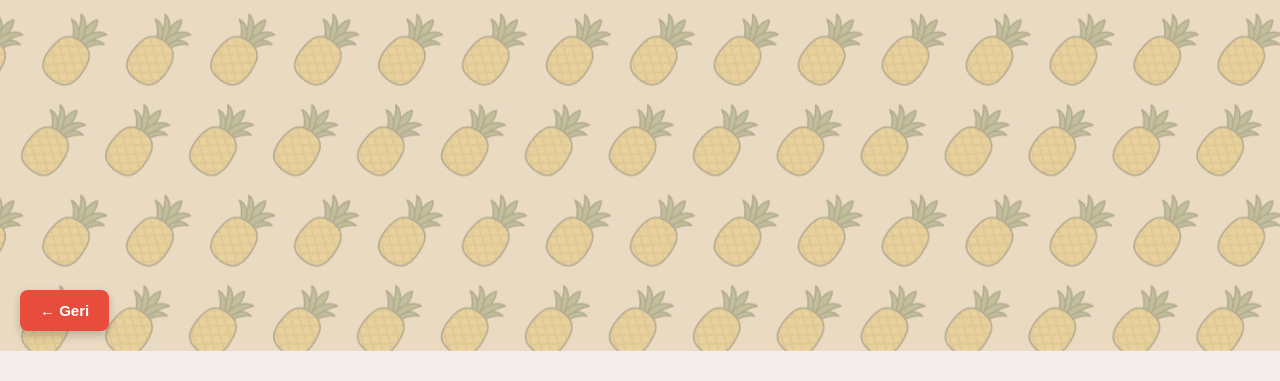
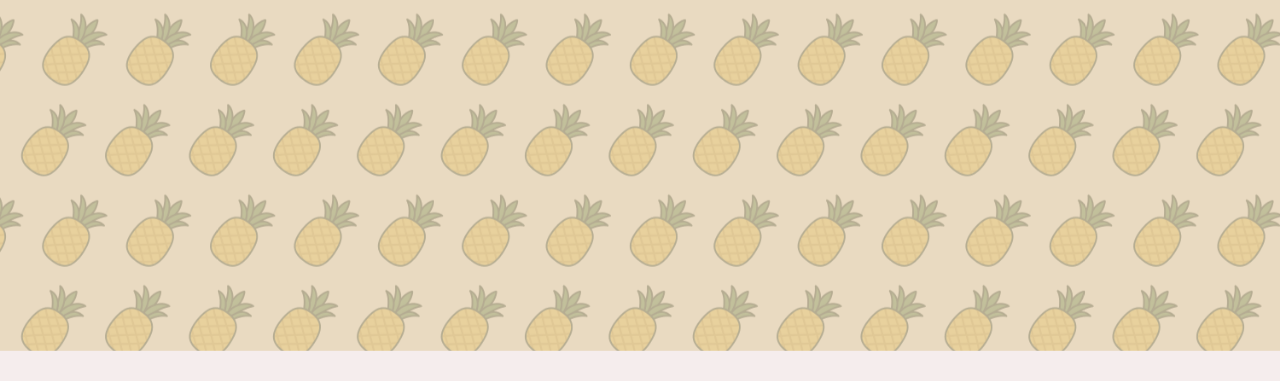
Before and after one commit to pineapple-borek/pineapple_borekTV, a Flask app: page /videos/1 in a window 1280 px wide. Shown: the part 449-830 px from the top of the page. Run offline with Flask 3, Linux system fonts and the light colour scheme; the visitor is signed in with stand-in values (Sample User, id 1).

Commit message:
Back button kaldirildi
En basta niye vardi ki zaten

```diff
--- a/pineappleTV/templates/shows.html
+++ b/pineappleTV/templates/shows.html
@@ -13,7 +13,6 @@
 
             </div>
         {% endfor %}
-        <a href="javascript:history.back()" class="back-button">← Geri</a> <!-- button -->
     </div>
 
     <style>
--- a/pineappleTV/templates/videos.html
+++ b/pineappleTV/templates/videos.html
@@ -4,7 +4,6 @@
 
 
     <div class="video-list">
-        <a href="javascript:history.back()" class="back-button">← Geri</a>
         {% for video in videos %}
             <div class="video-item">
                 <a href="{{ url_for('video', name=category+'/'+ video.name) }}">
```
